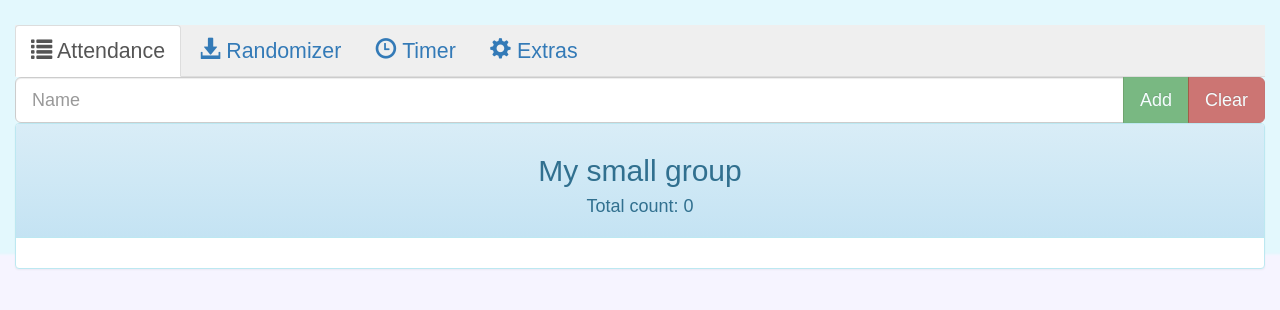
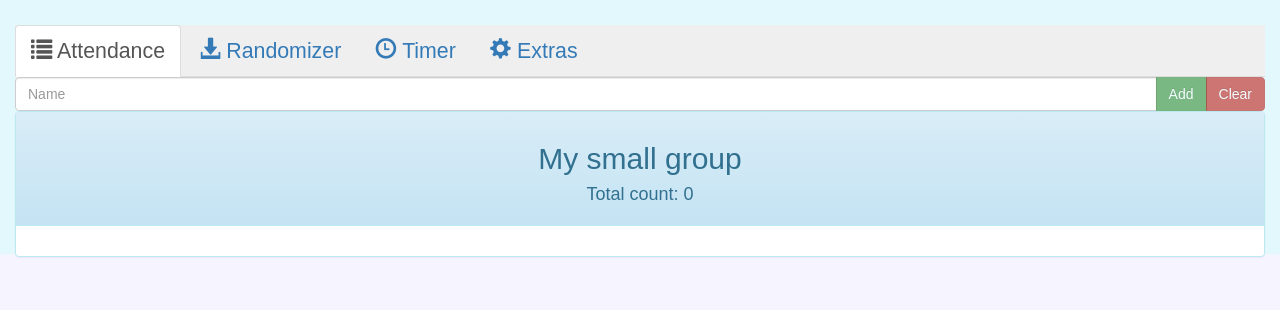
Before and after one commit to maxkung101/spin_the_bottle, a plain HTML site: page www/index.html in a window 1280 px wide. Drawn offline with Linux system fonts and the light colour scheme.

Commit message:
Update index.html
Input sizing adjusted

```diff
--- a/www/index.html
+++ b/www/index.html
@@ -26,10 +26,10 @@
             <!-- Attendance tab -->
             <div id="thelist" class="tab-pane fade in active">
                 <form name="myform" ng-submit="addIt()" class="input-group">
-                    <input type="text" class="form-control input-lg" id="name" name="box" placeholder="{{ nameplace(selectedLanguage) }}" onkeydown="" ng-model="name" ng-disabled="spinning" required>
+                    <input type="text" class="form-control" id="name" name="box" placeholder="{{ nameplace(selectedLanguage) }}" onkeydown="" ng-model="name" ng-disabled="spinning" required>
                     <div class="input-group-btn">
-                        <button type="submit" class="btn btn-success btn-lg" ng-disabled="myform.box.$error.required">{{ add(selectedLanguage) }}</button>
-                        <button type="button" class="btn btn-danger btn-lg" ng-click="reset()" ng-disabled="list.length == 0 || spinning">{{ clear(selectedLanguage) }}</button>
+                        <button type="submit" class="btn btn-success" ng-disabled="myform.box.$error.required">{{ add(selectedLanguage) }}</button>
+                        <button type="button" class="btn btn-danger" ng-click="reset()" ng-disabled="list.length == 0 || spinning">{{ clear(selectedLanguage) }}</button>
                     </div>
                 </form>
                 <div id="listinfo" class="panel panel-info">
```
